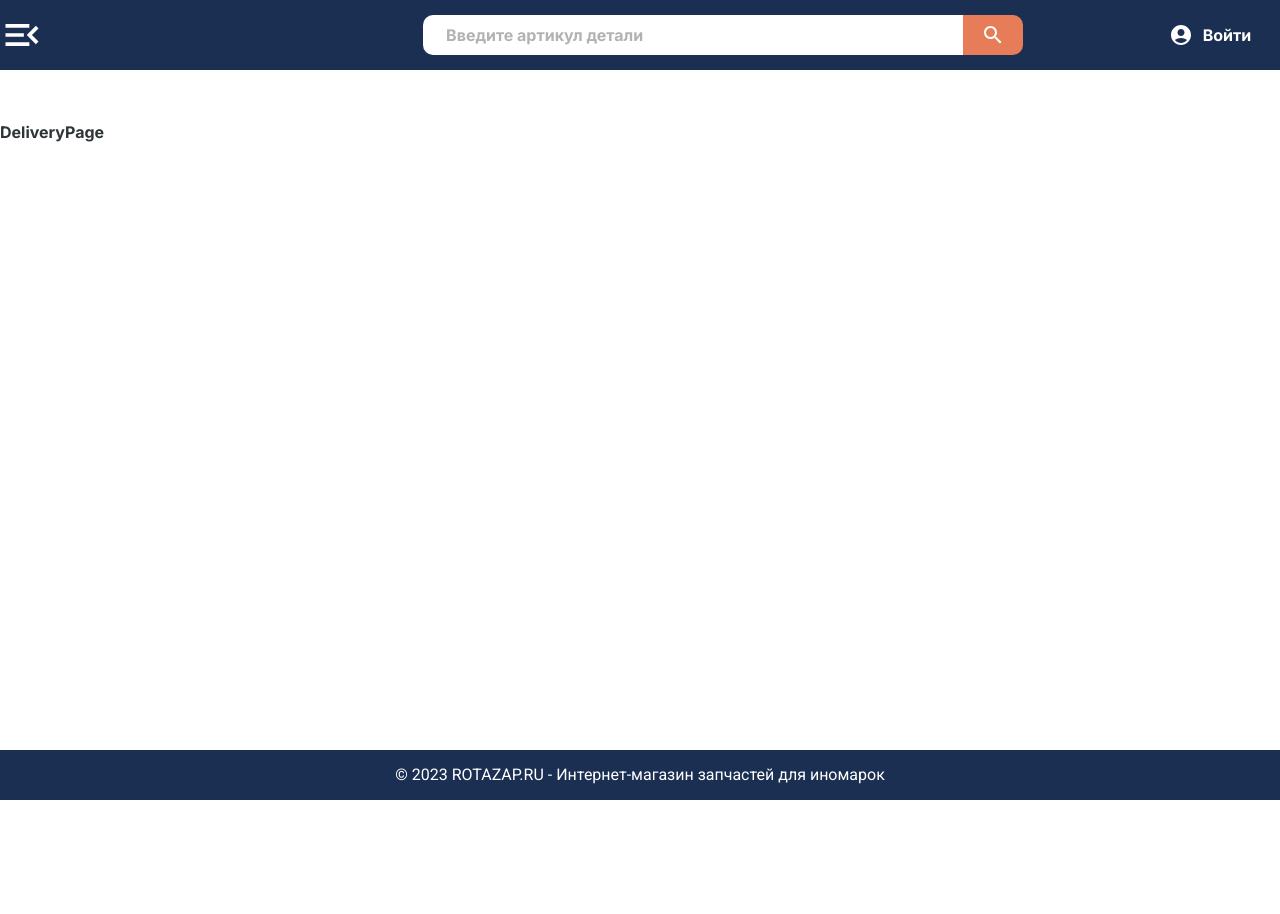
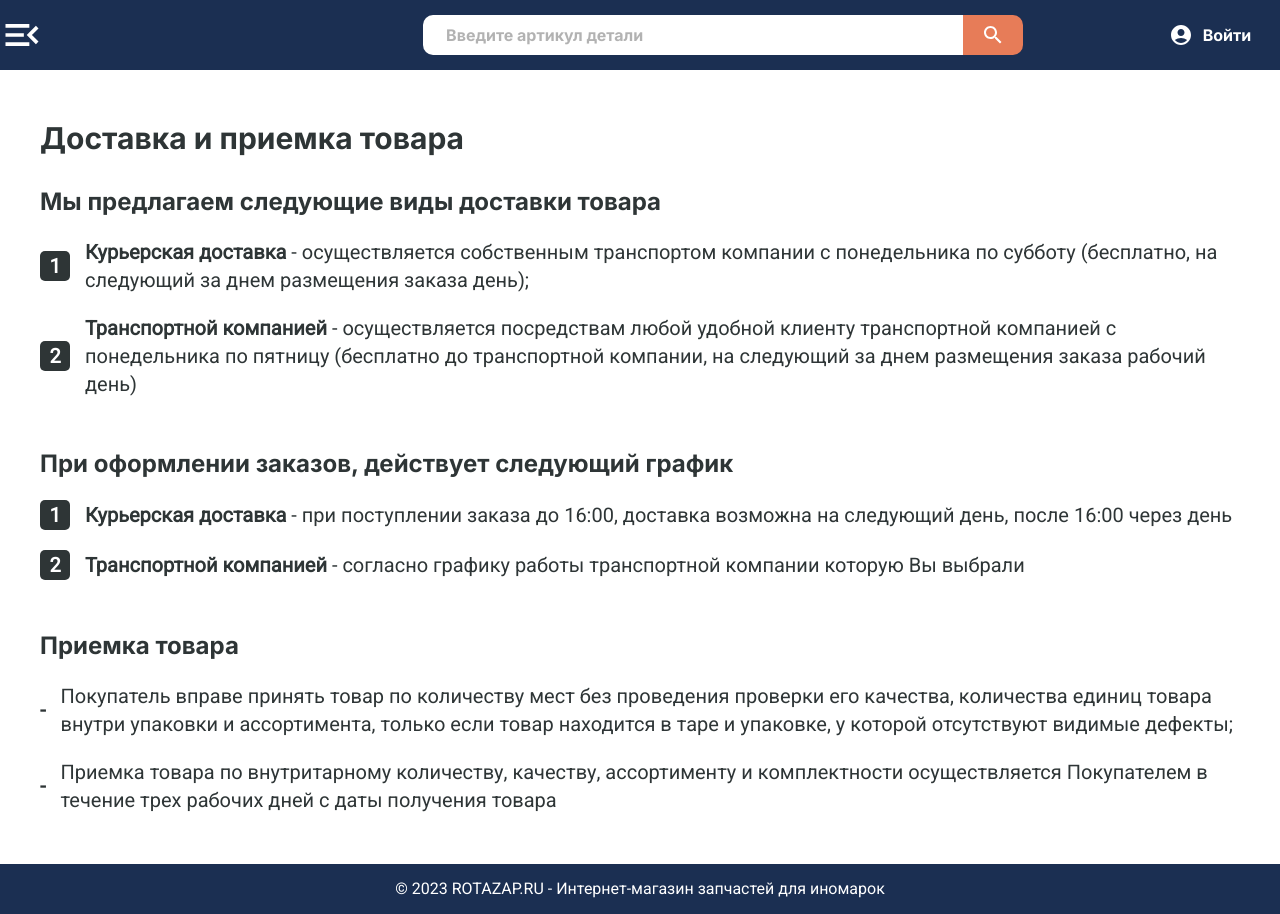
Before and after one commit to Exigoll/frontend-rota-v2, a React (Vite) app: page /delivery in a window 1280 px wide. Before the commit the page ends 800 px from the top, so only its background shows below. Built offline with nearby package versions, Linux system fonts and the light colour scheme; some icons are missing.

Commit message:
feat: Page Delivery

```diff
--- a/src/pages/DeliveryPage/DeliveryPage.tsx
+++ b/src/pages/DeliveryPage/DeliveryPage.tsx
@@ -1,11 +1,82 @@
 import { FC } from "react";
 
-import styles from "./DeliveryPage.module.scss";
+import styles from "../Pages.module.scss";
 
 export const DeliveryPage: FC = () => {
   return (
-    <div>
-      <h1>DeliveryPage</h1>
-    </div>
+    <section className="page">
+      <div className="container">
+        <h2 className="titlePage">Доставка и приемка товара</h2>
+        <div className={styles.listWrapper}>
+          <div className={styles.list}>
+            <h3 className={styles.listTitle}>
+              Мы предлагаем следующие виды доставки товара
+            </h3>
+            <ul className={styles.sublist}>
+              <li className={styles.sublistItem}>
+                <span>1</span>
+                <p>
+                  <b>Курьерская доставка</b> - осуществляется собственным
+                  транспортом компании с понедельника по субботу (бесплатно, на
+                  следующий за днем размещения заказа день);
+                </p>
+              </li>
+              <li className={styles.sublistItem}>
+                <span>2</span>
+                <p>
+                  <b>Транспортной компанией</b> - осуществляется посредствам
+                  любой удобной клиенту транспортной компанией с понедельника по
+                  пятницу (бесплатно до транспортной компании, на следующий за
+                  днем размещения заказа рабочий день)
+                </p>
+              </li>
+            </ul>
+          </div>
+          <div className={styles.list}>
+            <h3 className={styles.listTitle}>
+              При оформлении заказов, действует следующий график
+            </h3>
+            <ul className={styles.sublist}>
+              <li className={styles.sublistItem}>
+                <span>1</span>
+                <p>
+                  <b>Курьерская доставка</b> - при поступлении заказа до 16:00,
+                  доставка возможна на следующий день, после 16:00 через день
+                </p>
+              </li>
+              <li className={styles.sublistItem}>
+                <span>2</span>
+                <p>
+                  <b>Транспортной компанией</b> - согласно графику работы
+                  транспортной компании которую Вы выбрали
+                </p>
+              </li>
+            </ul>
+          </div>
+          <div className={styles.list}>
+            <h3 className={styles.listTitle}>Приемка товара</h3>
+            <ul className={styles.sublist}>
+              <li className={styles.sublistItem}>
+                -
+                <p>
+                  Покупатель вправе принять товар по количеству мест без
+                  проведения проверки его качества, количества единиц товара
+                  внутри упаковки и ассортимента, только если товар находится в
+                  таре и упаковке, у которой отсутствуют видимые дефекты;
+                </p>
+              </li>
+              <li className={styles.sublistItem}>
+                -
+                <p>
+                  Приемка товара по внутритарному количеству, качеству,
+                  ассортименту и комплектности осуществляется Покупателем в
+                  течение трех рабочих дней с даты получения товара
+                </p>
+              </li>
+            </ul>
+          </div>
+        </div>
+      </div>
+    </section>
   );
 };
```
Also changed, not shown: src/pages/DeliveryPage/DeliveryPage.module.scss (deleted), src/pages/DocumentFlowPage/DocumentFlowPage.module.scss (deleted), src/pages/WarrantyReturnPage/WarrantyReturnPage.module.scss (deleted).
